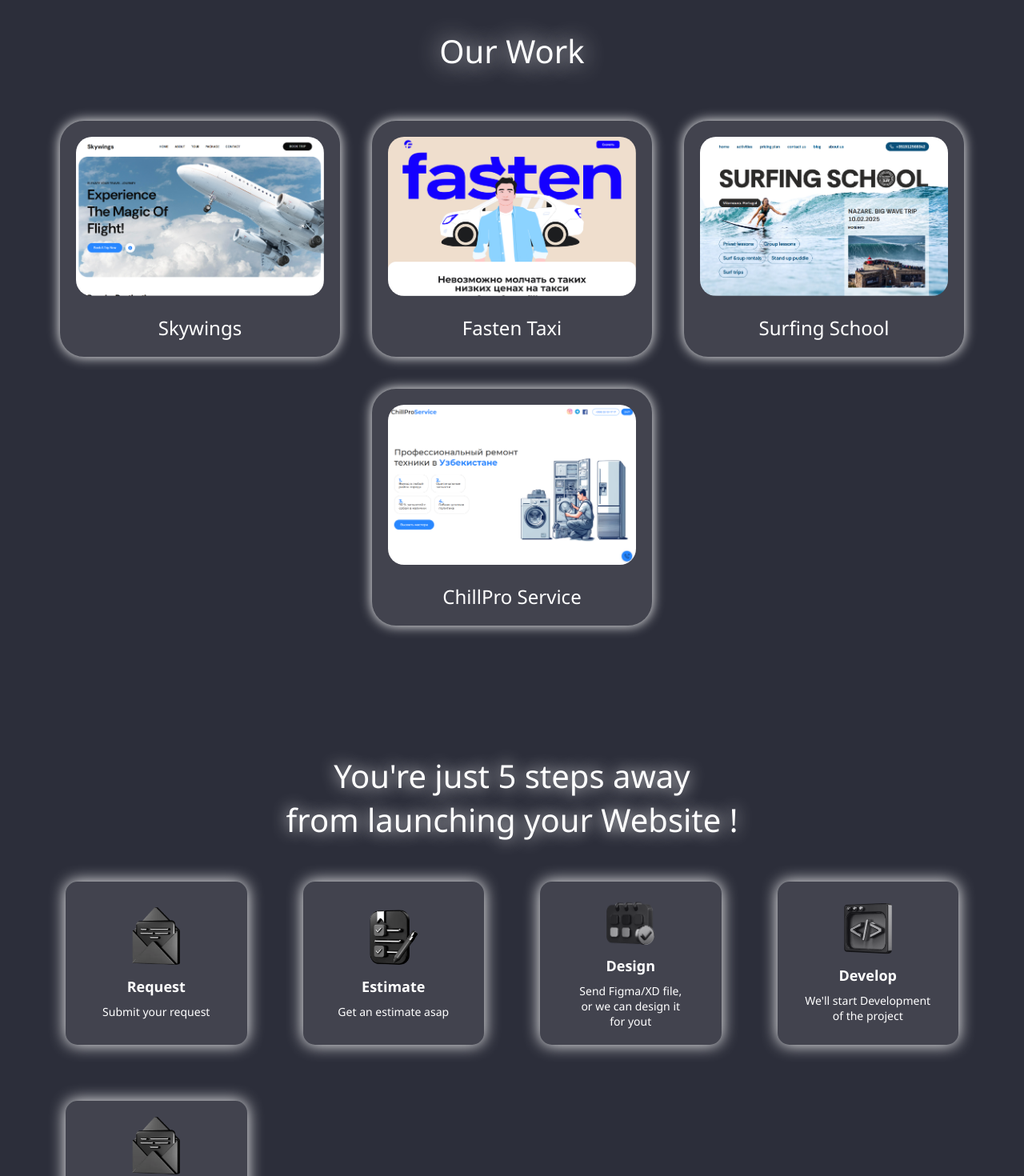
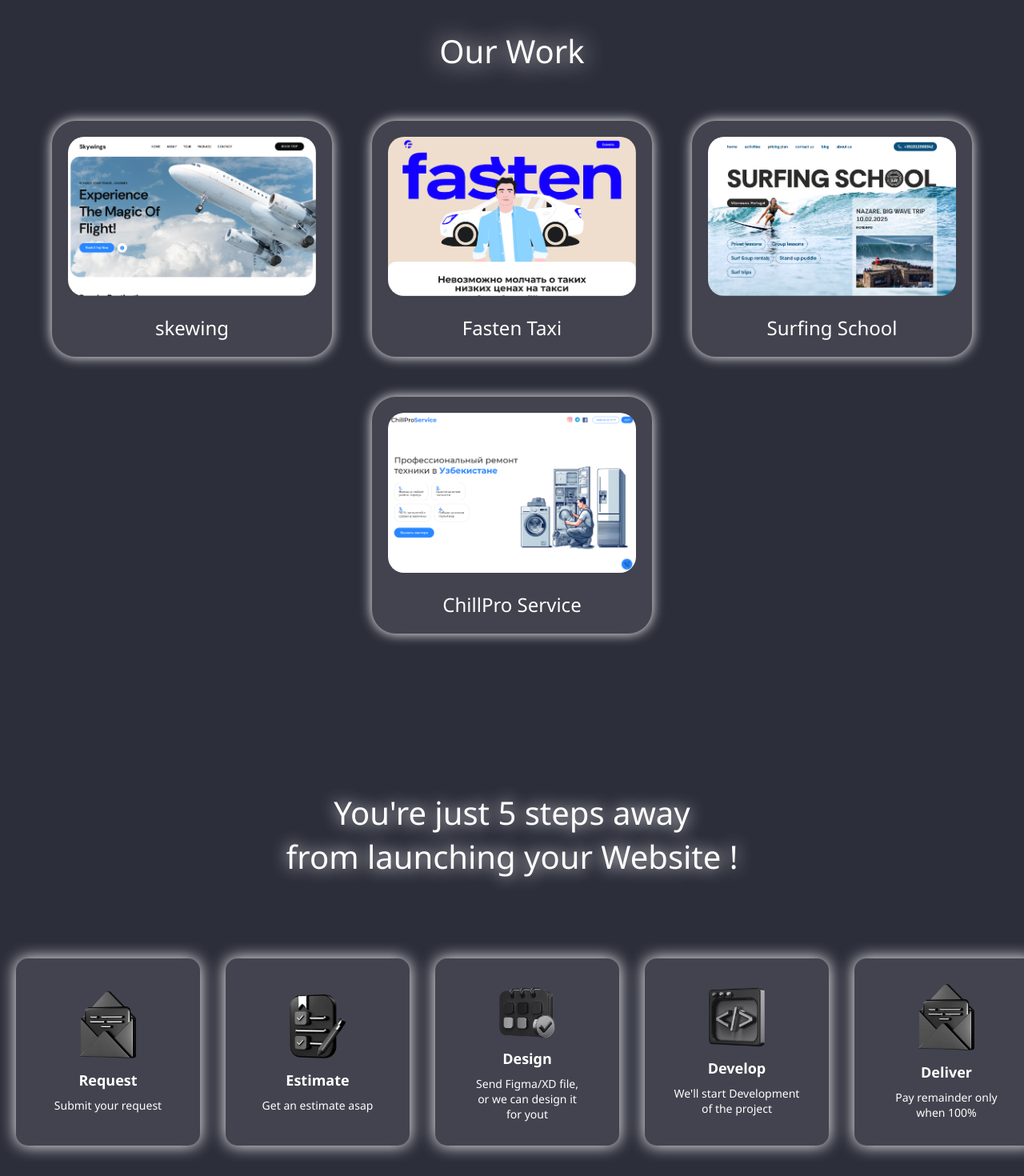
Before and after one commit to JahongirFox/DevSphere-IT-Company, a React (Vite) app: page / in a window 1280 px wide. Shown: the part 840-2310 px from the top of the page at 80% size. Built offline with nearby package versions, Linux system fonts and the light colour scheme.

Commit message:
bugs fixed

```diff
--- a/src/Pages/Home/Home2/Home2.css
+++ b/src/Pages/Home/Home2/Home2.css
@@ -9,9 +9,9 @@
     background-color: #2C2E3A;
     width: 100%;
     height: auto;
-    min-height: 100vh;
+    /* min-height: 100vh; */
     text-align: center;
-    padding-bottom: 40px;
+    /* padding-bottom: 40px; */
 }
 
 /* Title */
@@ -31,15 +31,15 @@
     align-items: center;
     justify-content: space-around;
     flex-wrap: wrap;
-    max-width: 1400px;
+    max-width: 1500px;
     padding: 30px;
     margin: 0 auto;
-    gap: 40px;
+    gap: 50px;
 }
 
 /* Card Style */
 .Card1 {
-    width: 290px;
+    width: 300px;
     height: auto;
     /* border: 3px solid white; */
     border-radius: 30px;
--- a/src/Pages/Home/Home2/Home2.jsx
+++ b/src/Pages/Home/Home2/Home2.jsx
@@ -16,7 +16,7 @@ function Home2() {
                             <div className="card">
                                 <img style={{borderRadius:"20px"}} width={350} src={img2} alt="" /> <br />
                             </div>
-                            <p>Skywings</p>
+                            <p>skewing</p>
                         </div></a>
                         <a style={{textDecoration:"none"}} href="https://fasten.com/uz_uz"><div className="Card1">
                             <div className="card">
--- a/src/Pages/Home/Home3/Home3.css
+++ b/src/Pages/Home/Home3/Home3.css
@@ -8,12 +8,13 @@
 .Home3 {
     background-color: #2C2E3A;
     width: 100%;
-    min-height: 100vh;
+    /* min-height: 100vh; */
     display: flex;
     flex-direction: column;
     align-items: center;
+    height: auto;
     justify-content: center;
-    padding: 90px 20px;
+    padding: 13% 20px;
 }
 
 .Home3-Container p {
@@ -30,10 +31,10 @@
     display: grid;
     grid-template-columns: repeat(auto-fit, minmax(180px, 1fr));
     gap: 70px;
-    width: 90%;
-    max-width: 1300px;
+    width: 100%;
+    max-width: 1420px;
     justify-content: center;
-    margin-top: 50px;
+    margin-top: 100px;
     /* padding: 40px; */
     /* margin-top: 30px; */
 }
@@ -41,11 +42,12 @@
 .Home3-card {
     background: rgba(255, 255, 255, 0.1);
     border-radius: 15px;
-    padding: 20px;
+    padding: 30px;
     text-align: center;
     display: flex;
     flex-direction: column;
     align-items: center;
+    width: 230px;
     justify-content: center;
     box-shadow: 0px 0px 20px white;
     transition: box-shadow 0.3s ease-in-out;
@@ -56,7 +58,7 @@
 }
 
 .Img-center img {
-    width: 60px;
+    width: 70px;
 }
 
 .Home3-text-request h5 {
```
